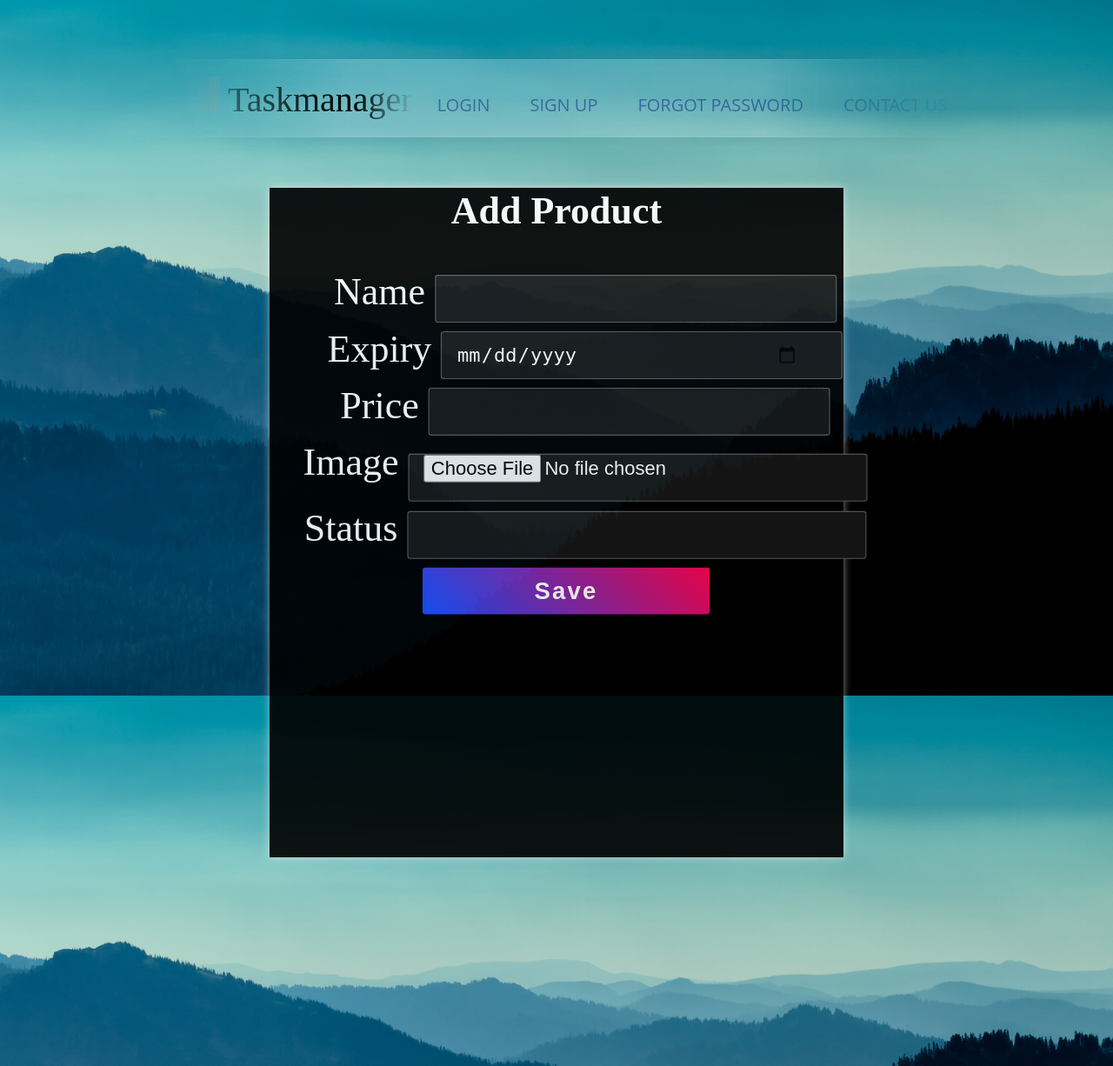
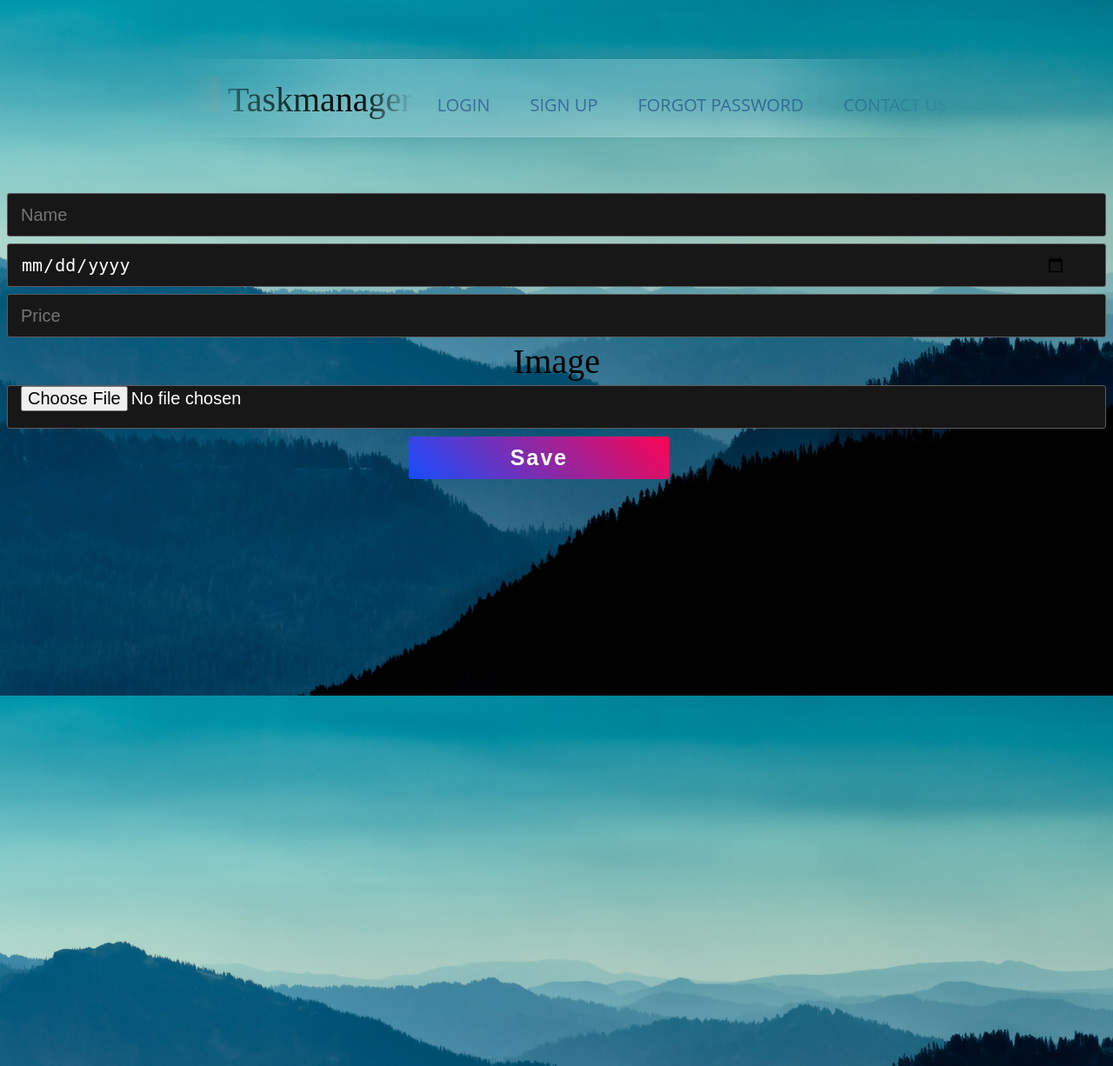
Before and after one commit to decodeapocalypse/Rubix-22-43-decodeapocalypse, a Django app: template email_auth_project/eoapp/templates/add.html in a window 1280 px wide. Shown: the top 1226 px of the page at 87% size. Run offline with Django 3.2, Linux system fonts and the light colour scheme; the template is opened without the code that fills it, so the values that code supplies are empty; grey boxes are pictures that could not be loaded.

Commit message:
updates done

```diff
--- a/email_auth_project/eoapp/templates/add.html
+++ b/email_auth_project/eoapp/templates/add.html
@@ -1,45 +1,48 @@
 {% extends 'base.html' %}
 {% block title %} {% endblock %}
 {% block content %}
+<div class="wholepage">
 <center>
-<section class="section">
-    <div class="container">
-        <div class="row justify-content-center">
-            <div class="col-md-8">
+<!-- <section class="section"> -->
+
+    <div class="containerform">
+        <div class="formadd">
+            <!-- <div class="col-md-8">
                 <div class="card">
                     <div class="card-header">
                         <h2 class="fw-bold">Add Product</h2>
                     </div>
-                    <div class="card-body">
+                    <div class="card-body"> -->
                         <form action="" method="POST" enctype="multipart/form-data">
                             {% csrf_token %}
-                            <div class="mb-3">
-                                <label for="" class="form-label">Name</label>
-                                <input type="text" Required name="name" class="form-control" style="width:70%;">
+			<div class="additems">
+                                <input type="text" Required name="name" class="form-control" placeholder="Name">
                             </div>
-			    <div class="mb-3">
-                                <label for="" class="form-label">Expiry</label>
-                                <input type="date" Required name="date" class="form-control" style="width:70%;">
+                            <div class="additems">
+                                <input type="date" Required name="date" class="form-control" palceholder="Date">
                             </div>
-                            <div class="mb-3">
-                                <label for="" class="form-label">Price</label>
-                                <input type="text" Required name="price" class="form-control" style="width:70%;">
+                            <div class="additems">
+                                <input type="text" Required name="price" class="form-control" placeholder="Price">
                             </div>
-                             <div class="mb-3">
-                                <label for="" class="form-label">Image</label>
-                                <input type="file" Required name="image" class="form-control" style="width:80%;">
-                            </div>
-			    <div class="mb-3">
-                                <label for="" class="form-label">Status</label>
-                                <input type="text" Required name="status" class="form-control" style="width:80%;">
+                             <div class="additems">
+                                <div class="form-label">Image</div>
+
+                                <input type="file" Required name="image" class="form-control" id="chooseimgbtn" placeholder="Image">
+
                             </div>
                             <button type="submit" class="btn btn-primary">Save</button>
                         </form>
                     </div>
-                </div>
+
+    <div class="overlay-container">
+        <div class="overlay">
+            <div class="overlay-panel">
+
             </div>
         </div>
     </div>
+</div>
 </center>
-</section>
+</div>
+<!-- </section> -->
 {% endblock %}
```
